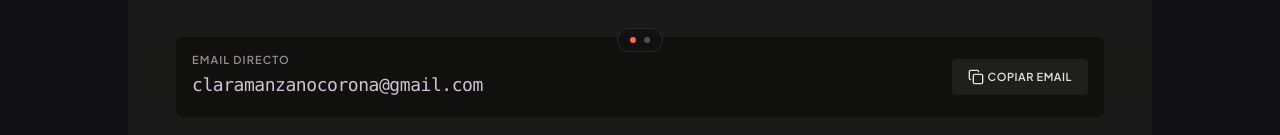
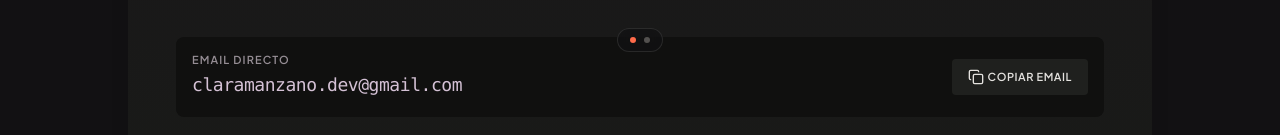
Before and after one commit to ClaraDevelope/portfolio-next, a Next.js app: page /contacto in a window 1280 px wide. Shown: the part 732-867 px from the top of the page. Built offline with nearby package versions, Linux system fonts and the light colour scheme.

Commit message:
update email

```diff
--- a/src/components/redesign/contacto/contactoSections.ts
+++ b/src/components/redesign/contacto/contactoSections.ts
@@ -5,7 +5,7 @@ import type { FrameSection } from "../TravelFrame"
  * /contacto para el marco conductor y los puntos de progreso.
  * La página mantiene la atmósfera oscura continua de la exportación.
  */
-export const CONTACT_EMAIL = "claramanzanocorona@gmail.com"
+export const CONTACT_EMAIL = "claramanzano.dev@gmail.com"
 export const LINKEDIN_URL = "https://linkedin.com/in/clara-manzano-corona"
 
 export const contactoFrameSections: readonly FrameSection[] = [
```
